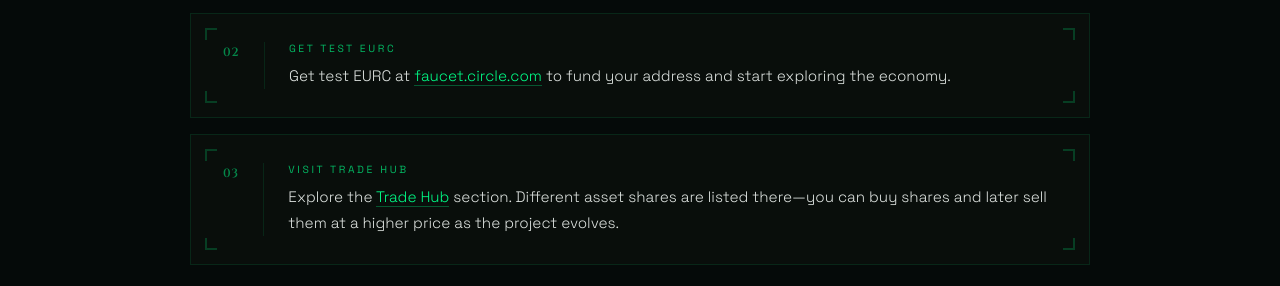
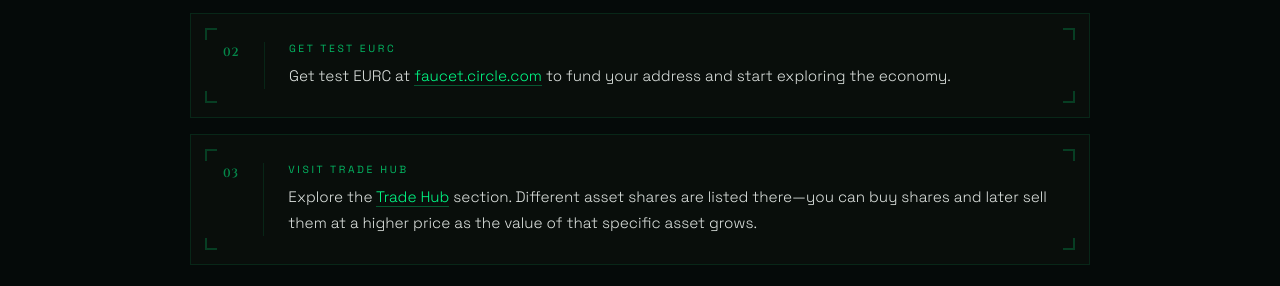
Before and after one commit to juvantia/site, an Astro site: page /economics in a window 1280 px wide. Shown: the part 3586-3872 px from the top of the page. Built offline with nearby package versions, Linux system fonts and the light colour scheme; Astro itself is replaced by a stand-in of ours.

Commit message:
content: refine Trade Hub description to emphasize asset-specific value growth

```diff
--- a/src/sections/Economics.tsx
+++ b/src/sections/Economics.tsx
@@ -523,7 +523,7 @@ const Economics: React.FC = () => {
                         {
                             step: '03',
                             label: 'Visit Trade Hub',
-                            text: <>Explore the <a href="https://city.juvantia.org/trade" target="_blank" rel="noopener noreferrer" style={{ color: '#00FF88', textDecoration: 'none', borderBottom: '1px solid rgba(0,255,136,0.3)' }}>Trade Hub</a> section. Different asset shares are listed there—you can buy shares and later sell them at a higher price as the project evolves.</>,
+                            text: <>Explore the <a href="https://city.juvantia.org/trade" target="_blank" rel="noopener noreferrer" style={{ color: '#00FF88', textDecoration: 'none', borderBottom: '1px solid rgba(0,255,136,0.3)' }}>Trade Hub</a> section. Different asset shares are listed there—you can buy shares and later sell them at a higher price as the value of that specific asset grows.</>,
                         },
                     ].map((item, idx) => (
                         <FadeIn key={idx} delay={idx * 0.1}>
```
